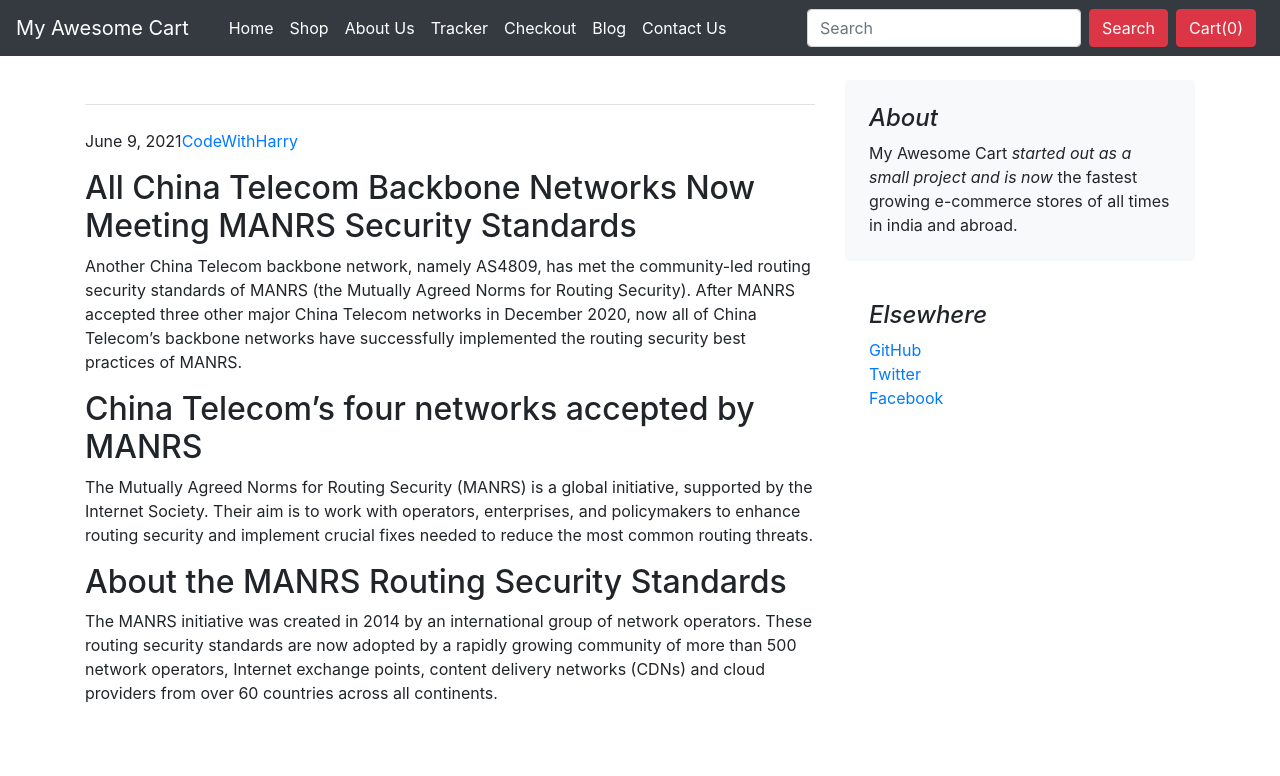
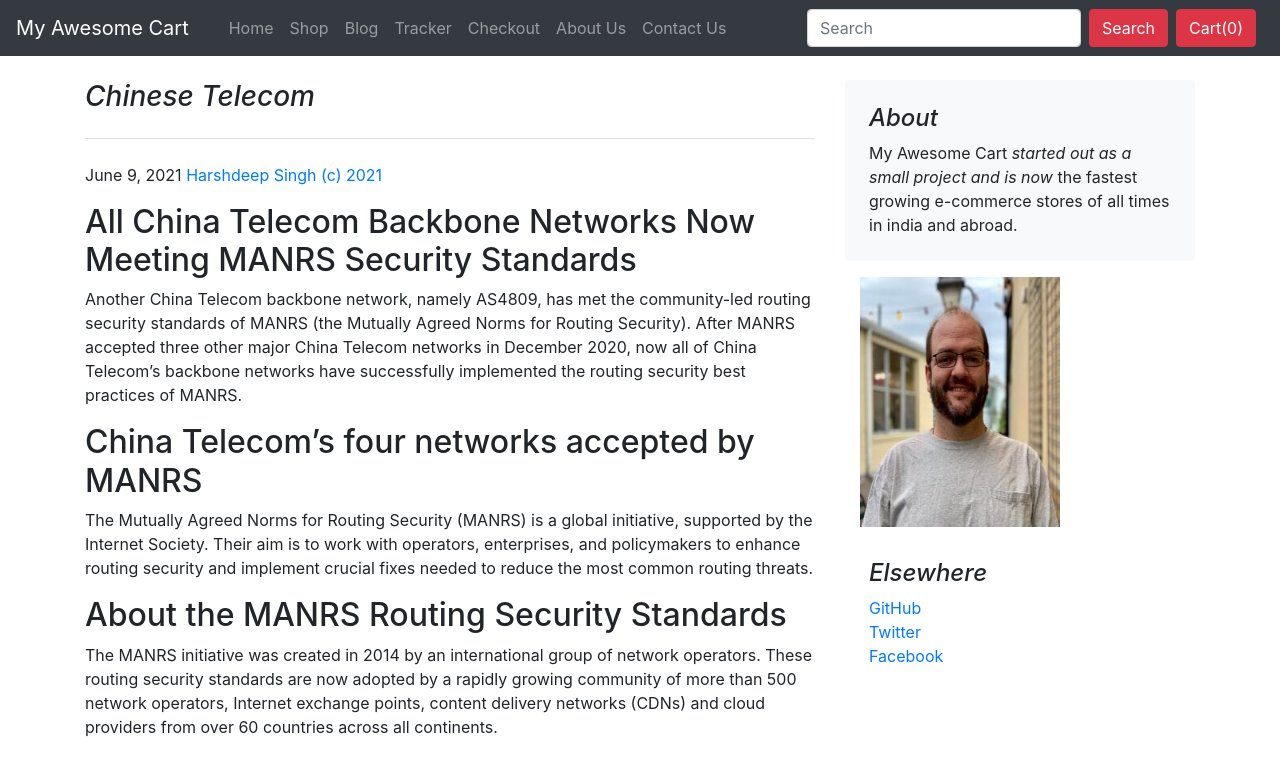
Before and after one commit to Harshdeepsingh0311/MyAwesomeCart-EcommerceWebsite, a Django app: page /blog/blogpost/3 in a window 1280 px wide. Shown: the top 776 px of the page. Run offline with Django 3.2, Linux system fonts and the light colour scheme; data comes from the database, SQL or seed files in the repository; both versions use the stored data as it was after the commit; some libraries are stand-ins or nearby versions.

Commit message:
Improved UI for the blog

```diff
--- a/blog/templates/blog/basic.html
+++ b/blog/templates/blog/basic.html
@@ -12,6 +12,8 @@
      <style>
        {% block css %} {% endblock %}
   </style>
+  <script async defer crossorigin="anonymous" src="https://connect.facebook.net/en_GB/sdk.js#xfbml=1&version=v11.0" nonce="SJWXzvFm"></script>
+  <script async defer crossorigin="anonymous" src="https://connect.facebook.net/en_GB/sdk.js#xfbml=1&version=v11.0" nonce="uSnAZrIF"></script>
   </head>
   <body>
 
@@ -24,31 +26,31 @@
   <div class="collapse navbar-collapse" id="navbarSupportedContent">
     <ul class="navbar-nav mr-auto">
 
-      <li class="nav-item active ml-3">
+      <li class="nav-item ml-3">
         <a class="nav-link" href="/">Home<span class="sr-only">(current)</span></a>
       </li>
 
-      <li class="nav-item active">
+      <li class="nav-item">
         <a class="nav-link" href="/shop">Shop<span class="sr-only">(current)</span></a>
       </li>
 
-      <li class="nav-item active">
+      <li class="nav-item">
+        <a class="nav-link" href="/blog">Blog</a>
+      </li>
+
+      <li class="nav-item">
+        <a class="nav-link" href="/shop/tracker">Tracker</a>
+      </li>
+
+      <li class="nav-item">
+        <a class="nav-link" href="/shop/checkout">Checkout</a>
+      </li>
+
+      <li class="nav-item">
         <a class="nav-link" href="/shop/about">About Us</a>
       </li>
 
-      <li class="nav-item active">
-        <a class="nav-link" href="/shop/tracker">Tracker</a>
-      </li>
-
-      <li class="nav-item active">
-        <a class="nav-link" href="/shop/checkout">Checkout</a>
-      </li>
-
-      <li class="nav-item active">
-        <a class="nav-link" href="/blog">Blog</a>
-      </li>
-
-      <li class="nav-item active">
+      <li class="nav-item">
         <a class="nav-link" href="/shop/contact">Contact Us</a>
       </li>
 
--- a/blog/templates/blog/blogpost.html
+++ b/blog/templates/blog/blogpost.html
@@ -4,17 +4,20 @@
     <div class="row mt-4">
         <div class="col-md-8 blog-main">
             <h3 class="pb-4 mb-4 font-italic border-bottom">
-                {{post.tilte}}
+                {{post.title}}
             </h3>
             <div class="blog-post">
                 <h2 class="blog-post-title">{{post.heading0}}</h2>
-                <p class="blog-post-meta">{{post.pub_date}}<a href="#">CodeWithHarry</a></p>
+                <p class="blog-post-meta">{{post.pub_date}} <a href="https://github.com/Harshdeepsingh0311">Harshdeep Singh (c) 2021</a></p>
                 <h2>{{post.head0}}</h2>
                 <p>{{post.chead0}}</p>
                 <h2>{{post.head1}}</h2>
                 <p>{{post.chead1}}</p>
                 <h2>{{post.head2}}</h2>
                 <p>{{post.chead2}}</p>
+                <div class="fb-comments" data-href="http://127.0.0.1:8000/blog/blogpost/{{post.post_id}}" data-width="" data-numposts="1" data-colorscheme="dark"></div>
+
+
             </div><!-- /.blog-post -->
         </div><!-- /.blog-main -->
         <aside class="col-md-4 blog-sidebar">
@@ -22,6 +25,15 @@
                 <h4 class="font-italic">About</h4>
                 <p class="mb-0">My Awesome Cart <em>started out as a small project and is now</em> the fastest growing e-commerce stores of all times in india and abroad.</p>
             </div>
+            <div class="col-auto d-none d-lg-block">
+                <img src="/media/{{post.thumbnail}}" class="bd-placeholder-img" width="200" height="250"
+                    aria-label="Placeholder: Thumbnail"/>
+
+
+            </div>
+            <div class="fb-like my-2" data-href="http://127.0.0.1:8000/blog/blogpost/{{post.post_id}}" data-width="" data-layout="standard" data-action="like" data-size="large" data-share="true">
+            </div>
+
             <div class="p-4">
                 <h4 class="font-italic">Elsewhere</h4>
                 <ol class="list-unstyled">
```
Also changed, not shown: MyAwesomeCart/templates/basic.html (+16 -12 lines), blog/templates/blog/index.html (+4 -5 lines), shop/templates/shop/basic.html (+16 -16 lines), db.sqlite3, media/blog/images/covid.jpg (added).
